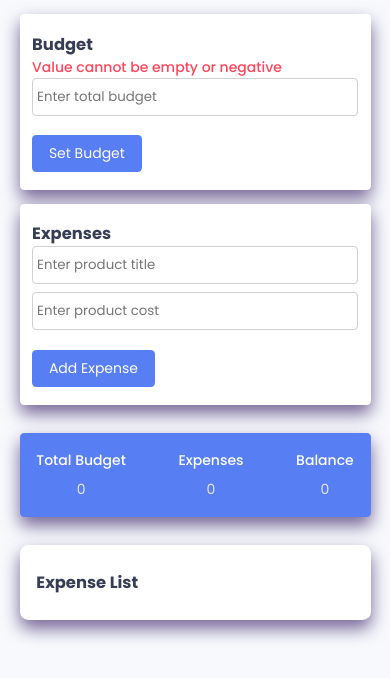
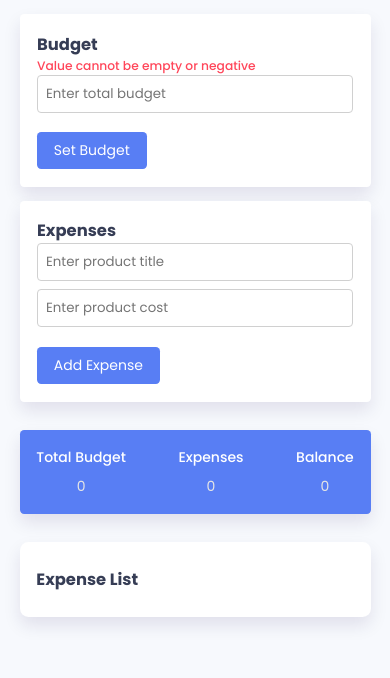
Before and after one commit to lopineda/Budget_App, a plain HTML site: page index.html in a window 390 px wide. Both pictures are taken after a click on the button "Set Budget". Drawn offline with Linux system fonts and the light colour scheme.

Commit message:
Optimized CSS

```diff
--- a/style.css
+++ b/style.css
@@ -1,6 +1,6 @@
 @import url('https://fonts.googleapis.com/css2?family=Poppins:wght@300;400;500;600;700&display=swap');
 
-*{
+* {
     padding: 0;
     margin: 0;
     box-sizing: border-box;
@@ -9,13 +9,15 @@
 
 body {
     background-color: #f7f9fd;
+    color: #363d55;
+    font-size: 16px;
 }
 
 .wrapper {
     width: 90%;
-    font-size: 16px;
-    max-width: 43.753;
+    max-width: 43.75em;
     margin: 1em auto;
+    font-weight: 500;
 }
 
 .container {
@@ -25,8 +27,8 @@ body {
 .sub-container {
     width: 100%;
     display: grid;
-    grid-template-columns: 1fr 1fr;
-    gap: 3em;
+    grid-template-columns: repeat(auto-fit, minmax(250px, 1fr));
+    gap: 2em;
 }
 
 .flex {
@@ -34,22 +36,16 @@ body {
     align-items: center;
 }
 
-.flex-space{
+.flex-space {
     display: flex;
     justify-content: space-between;
     align-items: center;
 }
 
-.wrapper {
-    color: #363d55;
-    font-weight: 500;
-    margin-bottom: 0.6em;
-}
-
 .container input {
     display: block;
     width: 100%;
-    padding: 0.6em 0.3em;
+    padding: 0.6em;
     border: 1px solid #d0d0d0;
     border-radius: 0.3em;
     color: #414a67;
@@ -58,39 +54,39 @@ body {
     margin-bottom: 0.6em;
 }
 
-.container input:focus{
+.container input:focus {
     border-color: #587ef4;
 }
 
 .total-amount-container, .user-amount-container {
     background: #fff;
-    padding: 1.25em 0.9em;
+    padding: 1.25em;
     border-radius: 0.3em;
-    box-shadow: 0 0.6em 1.2em rgba(28, 0, 80, 0.6);
+    box-shadow: 0 0.6em 1.2em rgba(28, 0, 80, 0.1);
 }
 
 .output-container {
     background-color: #587ef4;
     color: #fff;
     border-radius: 0.3em;
-    box-shadow: 0 0.6em 1.2em rgba(28, 0, 80, 0.6);
+    box-shadow: 0 0.6em 1.2em rgba(28, 0, 80, 0.1);
     margin: 2em 0;
     padding: 1.2em;
 }
 
-.output-container p{
+.output-container p {
     font-weight: 500;
     margin-bottom: 0.6em;
 }
 
-.output-container span{
+.output-container span {
     display: block;
     text-align: center;
     font-weight: 400;
     color: #e5e5e5;
 }
 
-.submit{
+.submit {
     font-size: 1em;
     margin-top: 0.8em;
     background-color: #587ef4;
@@ -100,70 +96,72 @@ body {
     padding: 0.6em 1.2em;
     border-radius: 0.3em;
     cursor: pointer;
+    transition: background 0.3s ease;
 }
 
-.list{
+.submit:hover {
+    background-color: #466bd9;
+}
+
+.list {
     background-color: #fff;
     padding: 1.8em 1.2em;
-    box-shadow: 0 0.6em 1.2em rgba(28, 0, 80, 0.6);
+    box-shadow: 0 0.6em 1.2em rgba(28, 0, 80, 0.1);
     border-radius: 0.6em;
 }
 
-.sublist-content{
+.sublist-content {
     width: 100%;
     border-left: 0.3em solid #587ef4;
     margin-bottom: 0.6em;
     padding: 0.5em 1em;
     display: grid;
     grid-template-columns: 3fr 2fr 1fr 1fr;
+    gap: 1em;
 }
 
-.product{
+.product {
     font-weight: 500;
-    color: #363d55;
 }
 
-.amount{
+.amount {
     color: #414a67;
     margin-left: 20%;
 }
 
-.icons-container{
-    width: 5em;
-    margin: 1.2em;
+.icons-container {
+    display: flex;
+    gap: 1em;
     align-items: center;
 }
 
-.product-title{
-    margin-bottom: 1em;
+.edit, .delete {
+    background-color: transparent;
+    cursor: pointer;
+    border: none;
+    color: #587ef4;
+    transition: color 0.3s ease;
 }
 
-.hide{
+.edit:hover, .delete:hover {
+    color: #466bd9;
+}
+
+.hide {
     display: none;
 }
 
-.error{
+.error {
     color: #ff465a;
+    font-size: 0.875em;
 }
 
-.edit{
-    margin-left: auto;
-}
-
-.edit, .delete{
-    background-color: transparent;
-    cursor: pointer;
-    margin-right: 1.5em;
-    border: none;
-    color: #587ef4;
-}
-
-@media screen and (max-width: 600px){
-    .wrapper{
+@media screen and (max-width: 600px) {
+    .wrapper {
         font-size: 14px;
     }
 
-    .sub-container{
+    .sub-container {
         grid-template-columns: 1fr;
         gap: 1em;
     }
```
